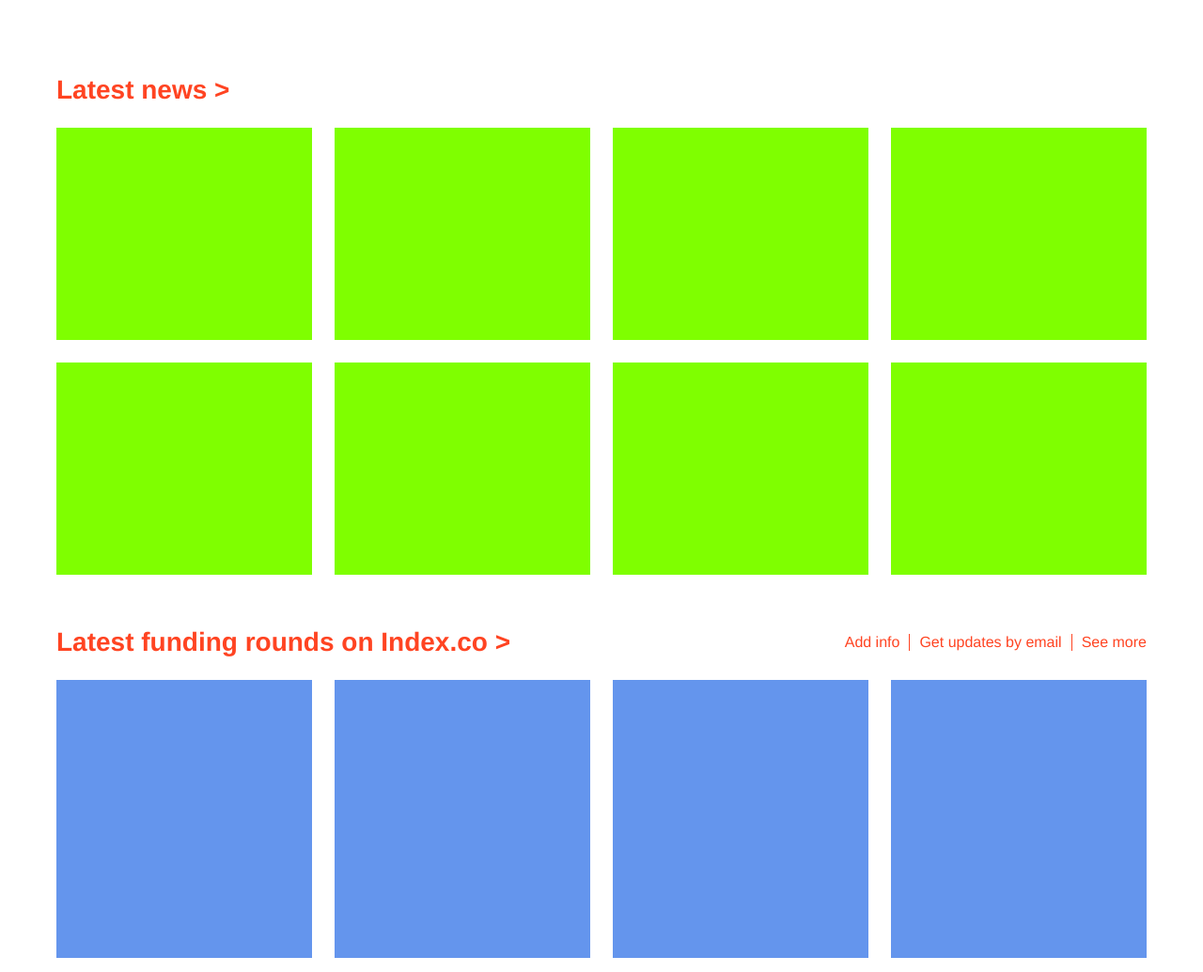
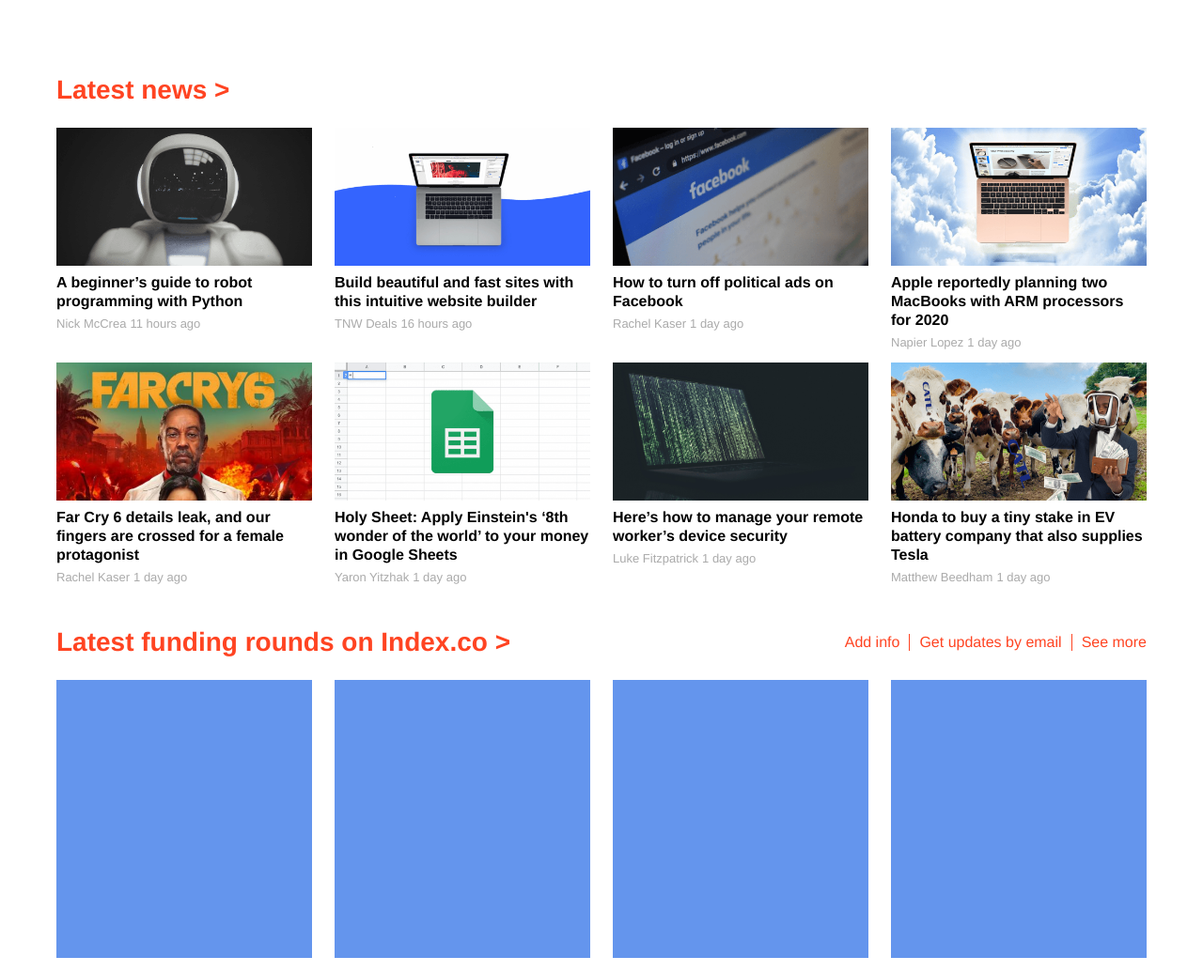
Before and after one commit to MERatio/the-next-web, a plain HTML site: page index.html in a window 1280 px wide. Shown: the part 680-1715 px from the top of the page at 94% size. Drawn offline with Linux system fonts and the light colour scheme.

Commit message:
Add latest news for screen with >= 1024px width

```diff
--- a/index.html
+++ b/index.html
@@ -129,28 +129,145 @@
           </header>
           <ul class="latest-news">
             <li class="latest-news-item">
-              <div class="latest-news-item-content"></div>
+              <div class="latest-news-item-content">
+                <a
+                  href="#"
+                  class="latest-news-item-img latest-news-item-img-1"
+                ></a>
+                <h4 class="latest-news-item-title">
+                  <a href="#">
+                    A beginner’s guide to robot programming with Python
+                  </a>
+                </h4>
+                <ul class="latest-news-item-byline">
+                  <li><a href="#">Nick McCrea</a></li>
+                  <li>11 hours ago</li>
+                </ul>
+              </div>
             </li>
             <li class="latest-news-item">
-              <div class="latest-news-item-content"></div>
+              <div class="latest-news-item-content">
+                <a
+                  href="#"
+                  class="latest-news-item-img latest-news-item-img-2"
+                ></a>
+                <h4 class="latest-news-item-title">
+                  <a href="#">
+                    Build beautiful and fast sites with this intuitive website
+                    builder
+                  </a>
+                </h4>
+                <ul class="latest-news-item-byline">
+                  <li><a href="#">TNW Deals</a></li>
+                  <li>16 hours ago</li>
+                </ul>
+              </div>
             </li>
             <li class="latest-news-item">
-              <div class="latest-news-item-content"></div>
+              <div class="latest-news-item-content">
+                <a
+                  href="#"
+                  class="latest-news-item-img latest-news-item-img-3"
+                ></a>
+                <h4 class="latest-news-item-title">
+                  <a href="#">
+                    How to turn off political ads on Facebook
+                  </a>
+                </h4>
+                <ul class="latest-news-item-byline">
+                  <li><a href="#">Rachel Kaser</a></li>
+                  <li>1 day ago</li>
+                </ul>
+              </div>
             </li>
             <li class="latest-news-item">
-              <div class="latest-news-item-content"></div>
+              <div class="latest-news-item-content">
+                <a
+                  href="#"
+                  class="latest-news-item-img latest-news-item-img-4"
+                ></a>
+                <h4 class="latest-news-item-title">
+                  <a href="#">
+                    Apple reportedly planning two MacBooks with ARM processors
+                    for 2020
+                  </a>
+                </h4>
+                <ul class="latest-news-item-byline">
+                  <li><a href="#">Napier Lopez</a></li>
+                  <li>1 day ago</li>
+                </ul>
+              </div>
             </li>
             <li class="latest-news-item">
-              <div class="latest-news-item-content"></div>
+              <div class="latest-news-item-content">
+                <a
+                  href="#"
+                  class="latest-news-item-img latest-news-item-img-5"
+                ></a>
+                <h4 class="latest-news-item-title">
+                  <a href="#">
+                    Far Cry 6 details leak, and our fingers are crossed for a
+                    female protagonist
+                  </a>
+                </h4>
+                <ul class="latest-news-item-byline">
+                  <li><a href="#">Rachel Kaser</a></li>
+                  <li>1 day ago</li>
+                </ul>
+              </div>
             </li>
             <li class="latest-news-item">
-              <div class="latest-news-item-content"></div>
+              <div class="latest-news-item-content">
+                <a
+                  href="#"
+                  class="latest-news-item-img latest-news-item-img-6"
+                ></a>
+                <h4 class="latest-news-item-title">
+                  <a href="#">
+                    Holy Sheet: Apply Einstein's ‘8th wonder of the world’ to
+                    your money in Google Sheets
+                  </a>
+                </h4>
+                <ul class="latest-news-item-byline">
+                  <li><a href="#">Yaron Yitzhak</a></li>
+                  <li>1 day ago</li>
+                </ul>
+              </div>
             </li>
             <li class="latest-news-item">
-              <div class="latest-news-item-content"></div>
+              <div class="latest-news-item-content">
+                <a
+                  href="#"
+                  class="latest-news-item-img latest-news-item-img-7"
+                ></a>
+                <h4 class="latest-news-item-title">
+                  <a href="#">
+                    Here’s how to manage your remote worker’s device security
+                  </a>
+                </h4>
+                <ul class="latest-news-item-byline">
+                  <li><a href="#">Luke Fitzpatrick</a></li>
+                  <li>1 day ago</li>
+                </ul>
+              </div>
             </li>
             <li class="latest-news-item">
-              <div class="latest-news-item-content"></div>
+              <div class="latest-news-item-content">
+                <a
+                  href="#"
+                  class="latest-news-item-img latest-news-item-img-8"
+                ></a>
+                <h4 class="latest-news-item-title">
+                  <a href="#">
+                    Honda to buy a tiny stake in EV battery company that also
+                    supplies Tesla
+                  </a>
+                </h4>
+                <ul class="latest-news-item-byline">
+                  <li><a href="#">Matthew Beedham</a></li>
+                  <li>1 day ago</li>
+                </ul>
+              </div>
             </li>
           </ul>
         </section>
--- a/style.css
+++ b/style.css
@@ -248,6 +248,7 @@ a {
 
 .latest-news-item,
 .latest-deal {
+  line-height: 2rem;
   flex-basis: 25%;
   height: 25rem;
   padding: 1.2rem;
@@ -255,8 +256,67 @@ a {
 
 .latest-news-item-content,
 .latest-deal-content {
-  background-color: chartreuse;
   height: 100%;
+}
+
+.latest-deal-content {
+  background-color: red;
+}
+
+.latest-news-item-img {
+  display: block;
+  height: 65%;
+  background-repeat: no-repeat;
+  background-position: 50% 50%;
+  background-size: cover;
+  margin-bottom: 0.8rem;
+}
+
+.latest-news-item-img-1 {
+  background-image: url(images/latest-news/1.png);
+}
+
+.latest-news-item-img-2 {
+  background-image: url(images/latest-news/2.png);
+}
+
+.latest-news-item-img-3 {
+  background-image: url(images/latest-news/3.png);
+}
+
+.latest-news-item-img-4 {
+  background-image: url(images/latest-news/4.png);
+}
+
+.latest-news-item-img-5 {
+  background-image: url(images/latest-news/5.png);
+}
+
+.latest-news-item-img-6 {
+  background-image: url(images/latest-news/6.png);
+}
+
+.latest-news-item-img-7 {
+  background-image: url(images/latest-news/7.png);
+}
+
+.latest-news-item-img-8 {
+  background-image: url(images/latest-news/8.png);
+}
+
+.latest-news-item-title {
+  font-size: 1.6rem;
+  margin-bottom: 0.4rem;
+}
+
+.latest-news-item-byline {
+  color: #aaa;
+  display: flex;
+  font-size: 1.3rem;
+}
+
+.latest-news-item-byline li:not(:last-child) {
+  margin-right: 0.4rem;
 }
 
 /* Latest funding */
```
Also changed, not shown: images/latest-news/1.png (added), images/latest-news/2.png (added), images/latest-news/3.png (added), images/latest-news/4.png (added), images/latest-news/5.png (added), images/latest-news/6.png (added), images/latest-news/7.png (added), images/latest-news/8.png (added).
